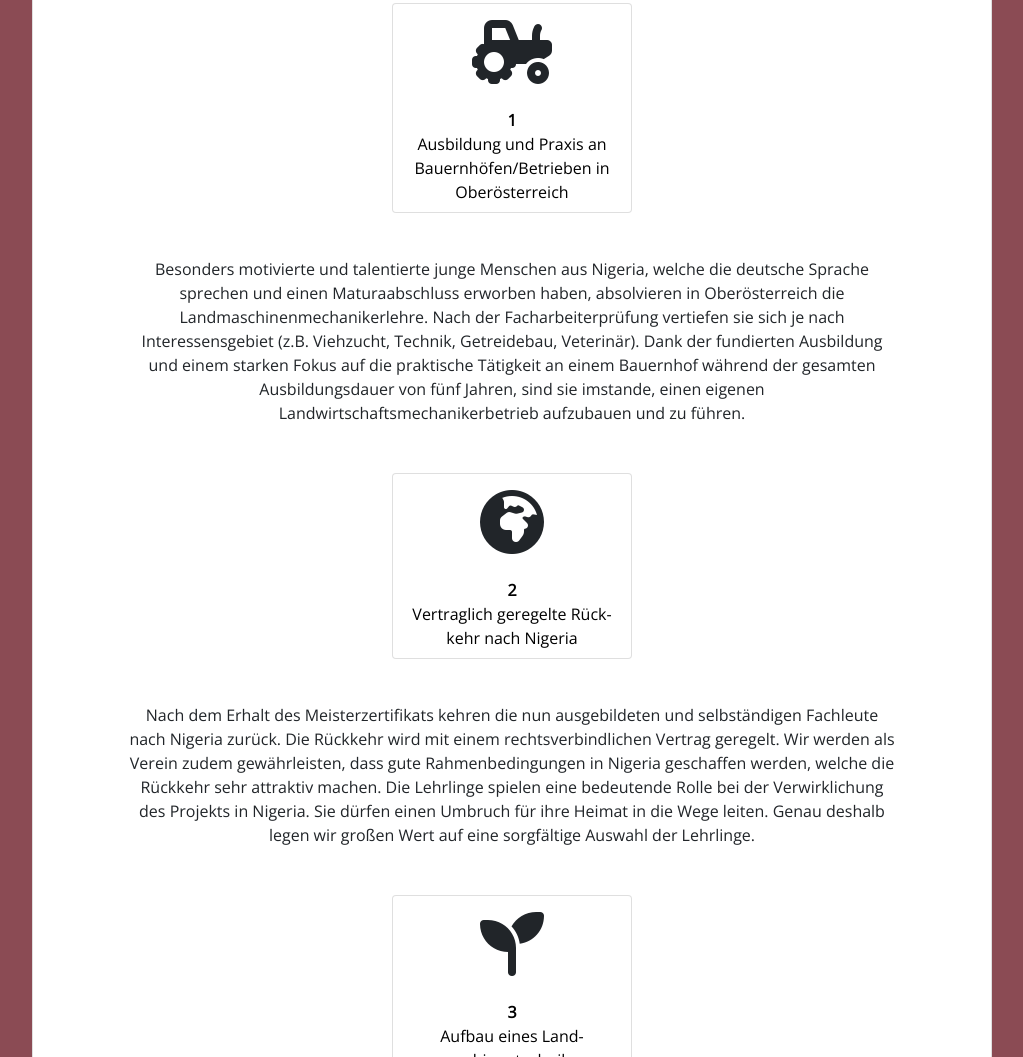
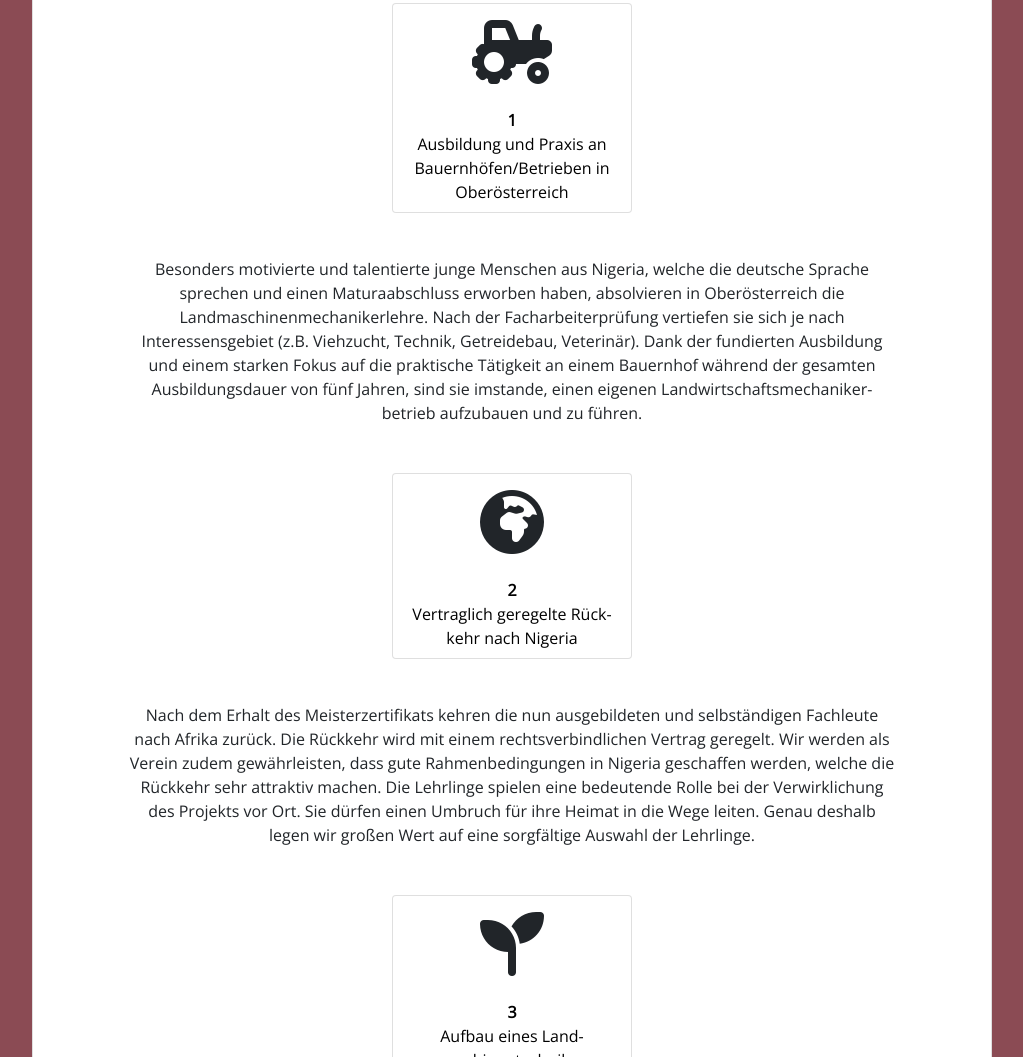
Before and after one commit to katrin-fe/website-sonne-fuer-afrika, a plain HTML site: page ausbildung-agrar.html in a window 1280 px wide. Shown: the part 1048-2105 px from the top of the page, without its empty margins (128-1151 px from the left). Drawn offline with nearby package versions, Linux system fonts and the light colour scheme; a web font is replaced by a local one.

Commit message:
Texte Ausbildung & Technik

```diff
--- a/ausbildung-agrar.html
+++ b/ausbildung-agrar.html
@@ -85,12 +85,12 @@
                             </div>
                         </div>
                         <p class="mt-4 mb-4">Besonders motivierte und talentierte junge Menschen aus Nigeria, welche die deutsche Sprache
-                        sprechen und einen Maturaabschluss erworben haben, absolvieren in Oberösterreich die Landmaschinenmechanikerlehre.
+                        sprechen und einen Maturaabschluss erworben haben, absolvieren in Oberösterreich die Landmaschine&shy;nmechaniker&shy;lehre.
                         Nach der Facharbeiterprüfung vertiefen sie sich je nach Interessensgebiet (z.B. Viehzucht, Technik, Getreidebau,
                         Veterinär).
                         Dank der fundierten Ausbildung und einem starken Fokus auf die praktische
                         Tätigkeit an einem Bauernhof während der gesamten Ausbildungsdauer von fünf Jahren, sind sie imstande,
-                        einen eigenen Landwirtschaftsmechanikerbetrieb aufzubauen und zu führen.</br>
+                        einen eigenen Landwirtschafts&shy;mechaniker&shy;betrieb aufzubauen und zu führen.</br>
 
                         <div class="col-md-12 d-flex mt-5">
                             <div href="/ausbildung-agrar.html" class="card" style="width: 15rem;">
@@ -100,11 +100,11 @@
                         </div>
                         <p class="mt-4 mb-4">Nach dem Erhalt des
                         Meisterzertifikats kehren die nun ausgebildeten und selbständigen Fachleute nach
-                        Nigeria zurück. Die Rückkehr wird mit einem rechtsverbindlichen Vertrag geregelt.
+                        Afrika zurück. Die Rückkehr wird mit einem rechtsverbindlichen Vertrag geregelt.
                         Wir werden als Verein zudem gewährleisten,
                         dass gute Rahmenbedingungen in Nigeria geschaffen
                         werden, welche die Rückkehr sehr attraktiv machen. Die Lehrlinge spielen eine bedeutende Rolle
-                        bei der Verwirklichung des Projekts in Nigeria. Sie dürfen einen Umbruch für ihre Heimat in
+                        bei der Verwirklichung des Projekts vor Ort. Sie dürfen einen Umbruch für ihre Heimat in
                         die Wege leiten. Genau deshalb legen wir großen Wert auf eine sorgfältige Auswahl der Lehrlinge.</p>
 
                         <div class="col-md-12 d-flex mt-5">
@@ -149,6 +149,8 @@
             </p>
             <img src="/img/Text-Bild-Marke.PNG" alt="Logo Sonne für Afrika" class="logo-footer" width="250"
                 class="logo mb-5" />
+
+
         </div>
     </footer>
 
```
Also changed, not shown: technik.html (+1 -1 lines).
